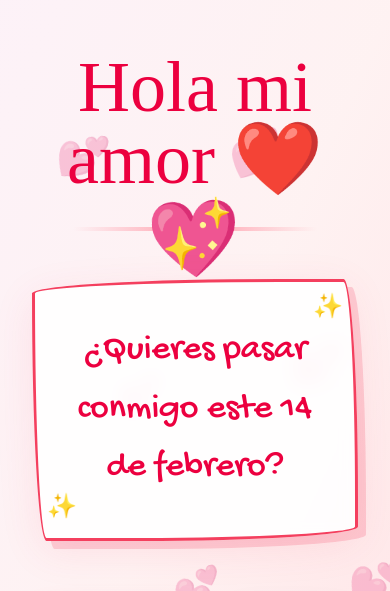
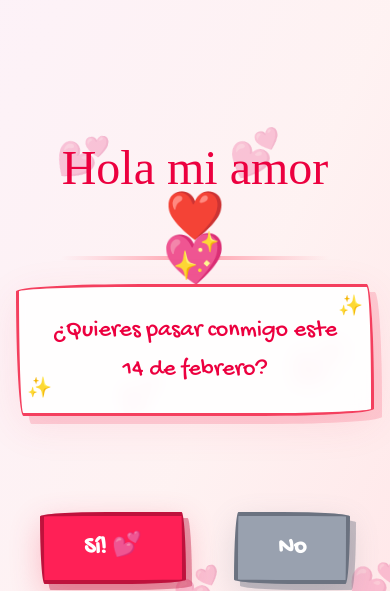
Before and after one commit to Fabrizzio20k/fourteenth, a Next.js app: page / in a window 390 px wide. Shown: the top 591 px of the page. Built offline with nearby package versions, Linux system fonts and the light colour scheme; a web font is replaced by a local one.

Commit message:
FEAT: New things

```diff
--- a/src/app/layout.tsx
+++ b/src/app/layout.tsx
@@ -4,6 +4,9 @@ import "./globals.css";
 export const metadata: Metadata = {
   title: "Una pregunta especial 💕",
   description: "Para mi amor en este 14 de febrero",
+  icons: {
+    icon: "/icon.ico",
+  },
 };
 
 export default function RootLayout({
--- a/src/components/QuestionCard.tsx
+++ b/src/components/QuestionCard.tsx
@@ -4,7 +4,7 @@ import { motion } from "motion/react";
 export default function QuestionCard() {
   return (
     <motion.div
-      className="relative mb-16 mx-auto max-w-2xl"
+      className="relative mb-8 md:mb-12 mx-auto max-w-2xl"
       initial={{ scale: 0.8, opacity: 0, rotateX: -15 }}
       animate={{ scale: 1, opacity: 1, rotateX: 0 }}
       transition={{
@@ -16,9 +16,8 @@ export default function QuestionCard() {
       }}
       style={{ perspective: "1000px" }}
     >
-      {/* Corazón flotante */}
       <motion.div
-        className="absolute -top-16 left-1/2 -translate-x-1/2 text-7xl"
+        className="absolute -top-10 md:-top-16 left-1/2 -translate-x-1/2 text-5xl md:text-7xl"
         animate={{
           scale: [1, 1.15, 1],
           rotate: [0, -5, 5, 0],
@@ -33,7 +32,7 @@ export default function QuestionCard() {
       </motion.div>
 
       <div
-        className="bg-white/90 backdrop-blur-sm p-10 md:p-16 relative"
+        className="bg-white/90 backdrop-blur-sm p-6 md:p-10 lg:p-16 relative"
         style={{
           borderRadius: "255px 15px 225px 15px/15px 225px 15px 255px",
           border: "3px solid #f43f5e",
@@ -42,7 +41,7 @@ export default function QuestionCard() {
         }}
       >
         <motion.p
-          className="text-4xl md:text-5xl text-rose-600 leading-relaxed"
+          className="text-2xl sm:text-3xl md:text-4xl lg:text-5xl text-rose-600 leading-relaxed"
           initial={{ opacity: 0 }}
           animate={{ opacity: 1 }}
           transition={{ delay: 1.2, duration: 0.8 }}
@@ -50,9 +49,10 @@ export default function QuestionCard() {
           ¿Quieres pasar conmigo este 14 de febrero?
         </motion.p>
 
-        {/* Decoraciones */}
-        <div className="absolute top-3 right-3 text-rose-300 text-2xl">✨</div>
-        <div className="absolute bottom-3 left-3 text-rose-300 text-2xl">
+        <div className="absolute top-2 md:top-3 right-2 md:right-3 text-rose-300 text-xl md:text-2xl">
+          ✨
+        </div>
+        <div className="absolute bottom-2 md:bottom-3 left-2 md:left-3 text-rose-300 text-xl md:text-2xl">
           ✨
         </div>
       </div>
--- a/src/components/QuestionView.tsx
+++ b/src/components/QuestionView.tsx
@@ -1,4 +1,3 @@
-/* eslint-disable @typescript-eslint/no-explicit-any */
 // components/QuestionView.tsx
 "use client";
 
@@ -15,7 +14,7 @@ interface QuestionViewProps {
 }
 
 export default function QuestionView({ onAccept }: QuestionViewProps) {
-  const containerRef = useRef<HTMLDivElement>(null as any);
+  const containerRef = useRef<HTMLDivElement>(null!);
   const {
     noButtonRef,
     noButtonPosition,
@@ -36,7 +35,7 @@ export default function QuestionView({ onAccept }: QuestionViewProps) {
         duration: 0.5,
         ease: "easeOut",
       }}
-      className="min-h-screen bg-gradient-to-br from-pink-50 via-red-50 to-rose-100 flex items-center justify-center p-8 overflow-hidden relative"
+      className="h-screen bg-gradient-to-br from-pink-50 via-red-50 to-rose-100 flex items-center justify-center p-4 md:p-8 overflow-hidden relative"
     >
       <FloatingHearts />
 
@@ -49,10 +48,10 @@ export default function QuestionView({ onAccept }: QuestionViewProps) {
           stiffness: 100,
           damping: 15,
         }}
-        className="text-center relative z-10 max-w-4xl w-full"
+        className="text-center relative z-10 max-w-4xl w-full flex flex-col justify-center items-center max-h-[90vh]"
       >
         <motion.h1
-          className="font-parisienne text-7xl md:text-9xl text-rose-600 mb-8 px-4"
+          className="font-parisienne text-5xl sm:text-6xl md:text-7xl lg:text-9xl text-rose-600 mb-4 md:mb-8 px-4"
           initial={{ y: -20, opacity: 0 }}
           animate={{ y: 0, opacity: 1 }}
           transition={{ duration: 1, ease: "easeOut", delay: 0.2 }}
@@ -79,7 +78,7 @@ export default function QuestionView({ onAccept }: QuestionViewProps) {
 function DecorativeLine() {
   return (
     <motion.div
-      className="w-3/4 mx-auto mb-12 h-1 bg-gradient-to-r from-transparent via-rose-300 to-transparent"
+      className="w-3/4 mx-auto mb-6 md:mb-12 h-1 bg-gradient-to-r from-transparent via-rose-300 to-transparent"
       initial={{ scaleX: 0 }}
       animate={{ scaleX: 1 }}
       transition={{ duration: 1.5, delay: 0.5, ease: "easeOut" }}
```
Also changed, not shown: 1 other file (tests, documents, lock files or other folders).
